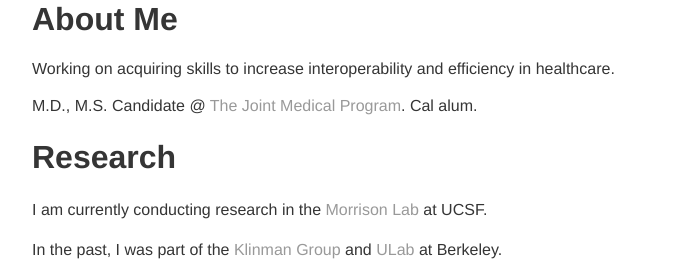
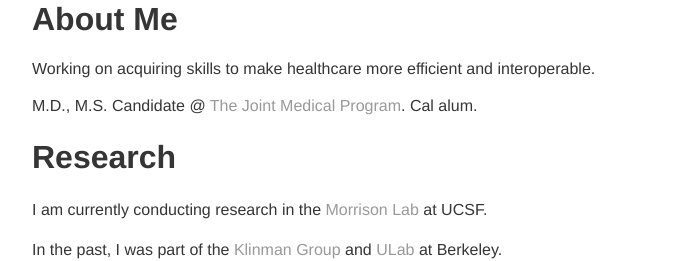
Before and after one commit to philipshih/philipshih.github.io, a Jekyll site: the page built from index.md, in a window 1280 px wide. Shown: the part 267-528 px from the top of the page, without its empty margins (208-903 px from the left). Built offline with Jekyll 4.4.1, drawn with Linux system fonts in a browser that asks for light colours; our own code applies the rules of GitHub Pages for plain Markdown files.

Commit message:
index update

```diff
--- a/index.md
+++ b/index.md
@@ -3,7 +3,7 @@ layout: about
 ---
 
 # About Me
-Working on acquiring skills to increase interoperability and efficiency in healthcare.
+Working on acquiring skills to make healthcare more efficient and interoperable.
 
 M.D., M.S. Candidate @ [The Joint Medical Program](https://publichealth.berkeley.edu/academics/joint-medical-program/). Cal alum.
 <br/>
```
Also changed, not shown: 3 other files.
